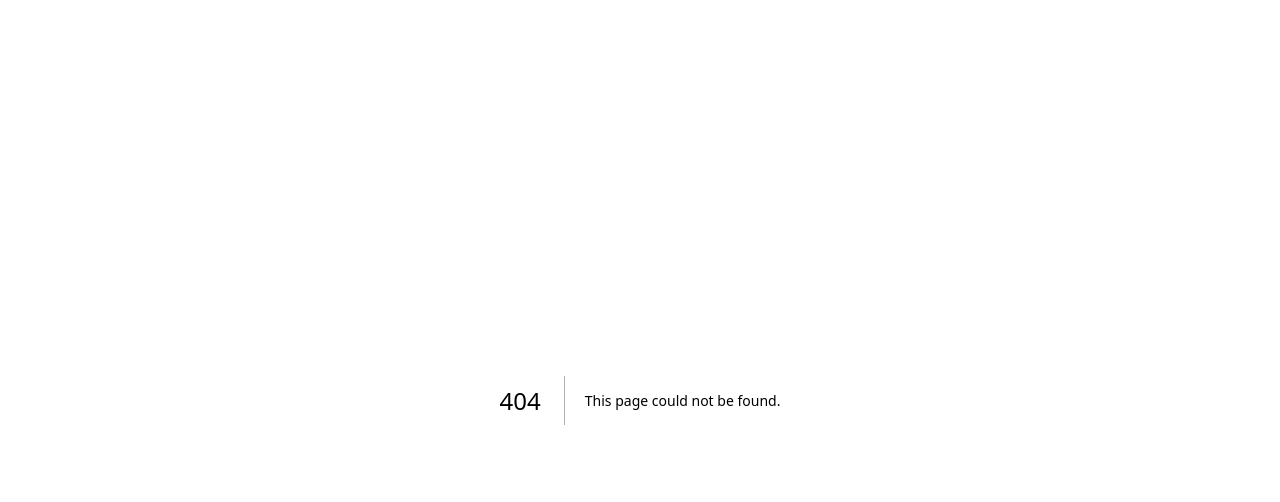
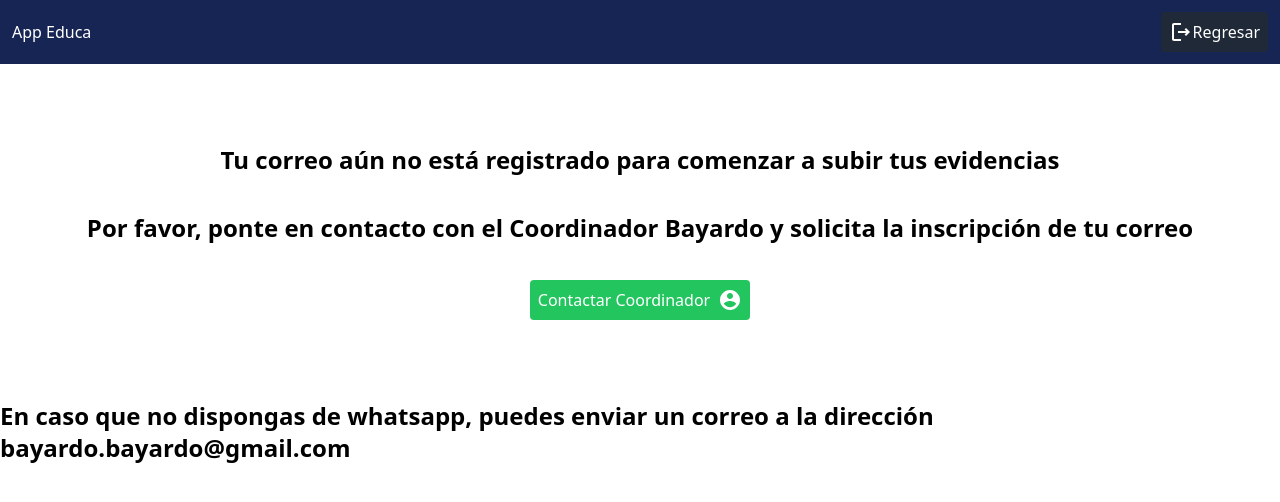
Before and after one commit to leyargo7/seguimiento-app, a Next.js app: page /info-register in a window 1280 px wide. Before the commit this address had no page. Shown: the top 502 px of the page. Built offline with nearby package versions, Linux system fonts and the light colour scheme.

Commit message:
actualizacion tarde 3 enero

```diff
--- a/src/app/dashboard/page.js
+++ b/src/app/dashboard/page.js
@@ -6,6 +6,7 @@ import Link from 'next/link'
 import { MdOutlineLogout } from 'react-icons/md'
 import CardDocument from '../../components/CardDocument'
 import ModalMain from '../../components/ModalMain'
+import { signOut } from 'next-auth/react'
 
 function DashboardPage() {
   const [documentUrl, setDocumentUrl] = useState('')
--- a/src/app/home/page.js
+++ b/src/app/home/page.js
@@ -4,24 +4,26 @@ import Link from 'next/link'
 import { signOut, useSession } from 'next-auth/react'
 import { MdOutlineLogout } from 'react-icons/md'
 import useStore from '../../store/useStore'
-import { useEffect } from 'react'
+import { use, useEffect } from 'react'
+import { useRouter } from 'next/navigation'
 
 const HomePage = () => {
 
   const { data: session } = useSession()
+  const router = useRouter()
 
-  // const dataRegistros = useStore((state) => state.dataRegistros)
-  // const allSedesData = useStore((state) => state.allSedesData)
-  // const allGestionsData = useStore((state) => state.allGestionsData)
-  // const allGradosData = useStore((state) => state.allGradosData)
-  // const allGruposData = useStore((state) => state.allGruposData)
+
   const userRole = useStore((state) => state.userRol)
+
+  const setUserRol = useStore((state) => state.setUserRol)
+  const dataDocentes = useStore((state) => state.dataDocentes)
 
   const setDataRegistros = useStore((state) => state.setDataRegistros)
   const setAllSedesData = useStore((state) => state.setAllSedesData)
   const setAllGestionsData = useStore((state) => state.setAllGestionsData)
   const setAllGradosData = useStore((state) => state.setAllGradosData)
   const setAllGruposData = useStore((state) => state.setAllGruposData)
+  const setDataDocentes = useStore((state) => state.setDataDocentes)
 
   useEffect(() => {
     const fetchData = async () => {
@@ -34,11 +36,24 @@ const HomePage = () => {
       setAllGestionsData(result.gestions)
       setAllGradosData(result.grados)
       setAllGruposData(result.grupos)
+      setDataDocentes(result.dataDocentes)
+
     }
 
     fetchData()
-  }, [setDataRegistros])
+  }, [setDataRegistros, setDataDocentes, ])
 
+
+  useEffect(() => {
+    if (session && dataDocentes.length > 0) {
+      const userRol = dataDocentes.find((user) => user.email === session.user.email);
+      if (!userRol) {
+        router.push('/info-register');
+      } else {
+        setUserRol(userRol.rol);
+      }
+    }
+  }, [session, dataDocentes, setUserRol, router]);
 
   return (
     <div>
--- /dev/null
+++ b/src/app/info-register/page.js
@@ -0,0 +1,76 @@
+"use client"
+import Link from 'next/link'
+import { useRouter } from 'next/navigation'
+import React from 'react'
+import { MdOutlineLogout } from 'react-icons/md'
+import {  signOut } from 'next-auth/react'
+
+const InfoRegisterPage = () => {
+
+  const router = useRouter()
+
+  const handleOut = () => {
+    signOut({
+      callbackUrl: '/',
+    })
+    localStorage.removeItem('my-store-educa')
+    router.push('/')
+  }
+
+  return (
+    <div>
+      <div className="flex justify-between p-3 bg-blue-950">
+        <div className='flex gap-6'>
+          <h1 className="place-content-center text-white">App Educa</h1>
+
+        </div>
+        <div className="flex gap-6">
+
+
+          <button
+            onClick={handleOut}
+            className="flex items-center bg-gray-800 text-white p-2 rounded"
+          >
+            <MdOutlineLogout size={24} />
+            Regresar
+          </button>
+        </div>
+      </div>
+      <div className='flex flex-col justify-center items-center pt-20'>
+        <h1 className='text-2xl font-bold mb-9'>
+          Tu correo aún no está registrado para comenzar a subir tus evidencias
+        </h1>
+        <h3 className='text-2xl font-bold mb-9'>
+          Por favor, ponte en contacto con el Coordinador Bayardo y solicita
+          la inscripción de tu correo
+        </h3>
+
+        <button className="bg-green-500 text-white p-2 rounded">
+          <Link
+            href="https://wa.me/573206923015"
+            className="flex items-center gap-2"
+            target="_blank"
+          >
+            <span>Contactar Coordinador</span>
+            <svg
+              xmlns="http://www.w3.org/2000/svg"
+              width="24"
+              height="24"
+              viewBox="0 0 24 24"
+              fill="currentColor"
+            >
+              <path d="M12 2C6.48 2 2 6.48 2 12s4.48 10 10 10 10-4.48 10-10S17.52 2 12 2zm0 3c1.66 0 3 1.34 3 3s-1.34 3-3 3-3-1.34-3-3 1.34-3 3-3zm0 14.2c-2.5 0-4.71-1.28-6-3.22.03-1.99 4-3.08 6-3.08 1.99 0 5.97 1.09 6 3.08-1.29 1.94-3.5 3.22-6 3.22z" />
+            </svg>
+          </Link>
+        </button>
+
+        <h3 className='text-2xl font-bold mt-20'>
+          En caso que no dispongas de whatsapp, puedes enviar un correo a la
+          dirección bayardo.bayardo@gmail.com
+        </h3>
+      </div>
+    </div>
+  )
+}
+
+export default InfoRegisterPage
--- a/src/components/CardDocument.jsx
+++ b/src/components/CardDocument.jsx
@@ -1,17 +1,76 @@
 import React from 'react'
+import { useRouter } from 'next/navigation'
+import useStore from '../store/useStore'
 
-const CardDocument = ({ selectedCategory, selectedSubCategory, url, onClick, grado, grupo, sede, jornada, docente }) => {
+import { FaTrashCanArrowUp } from 'react-icons/fa6'
+
+const CardDocument = ({
+  selectedCategory,
+  selectedSubCategory,
+  url,
+  onClick,
+  grado,
+  grupo,
+  sede,
+  jornada,
+  docente,
+  _id,
+}) => {
+
+  const router = useRouter()
+  const dataRegistros = useStore((state) => state.dataRegistros)
+  const setDataRegistros = useStore((state) => state.setDataRegistros)
+
+
+  const deleteDocument = async (id) => {
+    const baseUrl = process.env.NEXT_PUBLIC_API_URL
+    const response = await fetch(`${baseUrl}/delete-register/${id}`, {
+      method: 'DELETE',
+    })
+
+    if (response.ok) {
+      alert('Datos eliminados exitosamente')
+      //window.location.href = '/home'
+      router.push('/home')
+    } else {
+      const error = await response.json()
+      alert(`Error: ${error.message}`)
+    }
+
+    // actualiza el registro del estado
+    const newDataRegistros = dataRegistros.filter((user) => user._id !== id)
+    setDataRegistros(newDataRegistros)
+
+
+  }
+
+  const handleDeleteClick = (id) => {
+    const confirmed = window.confirm('¿Estás seguro de que deseas eliminar este registro?')
+    if (confirmed) {
+      deleteDocument(id)
+    }
+  }
+
   return (
+    <>
       <div className="card hover:cursor-pointer" onClick={() => onClick(url)}>
         <h3>Sede: {sede}</h3>
         <h3>Jornada: {jornada}</h3>
         <h3>Docente: {docente}</h3>
         <br />
-      <p className='bg-blue-300 text-black p-2 rounded'>{selectedCategory}</p>
-      <p className='bg-blue-200 text-black p-2 rounded'>{selectedSubCategory}</p>
+        <p className="bg-blue-300 text-black p-2 rounded">{selectedCategory}</p>
+        <p className="bg-blue-200 text-black p-2 rounded">
+          {selectedSubCategory}
+        </p>
         <p>{grado}</p>
+      </div>
+      <div className="flex justify-between">
         <p>{grupo}</p>
+        <button onClick={() => handleDeleteClick(_id)} className="rounded">
+          <FaTrashCanArrowUp size={24} />
+        </button>
       </div>
+    </>
   )
 }
 
--- a/src/components/HomeMain.jsx
+++ b/src/components/HomeMain.jsx
@@ -4,6 +4,7 @@ import CardDocument from './CardDocument'
 import ModalMain from './ModalMain'
 import useStore from '../store/useStore'
 import { useSession } from 'next-auth/react'
+
 
 const HomeMain = () => {
   const [documentUrl, setDocumentUrl] = useState('')
@@ -27,6 +28,7 @@ const HomeMain = () => {
     setDocumentUrl('')
     setIsModalOpen(false)
   }
+
 
   useEffect(() => {
     if (session) {
@@ -125,7 +127,9 @@ const HomeMain = () => {
               onClick={openDocument}
               grado={user.grado}
               grupo={user.grupo}
+              _id={user._id}
             />
+
           </div>
         ))}
       </div>
--- a/src/components/Slideshow.jsx
+++ b/src/components/Slideshow.jsx
@@ -1,4 +1,5 @@
 import { useState, useEffect } from "react";
+import Image from "next/image";
 
 const phrasesWithImages = [
   { text: "La evaluación es el puente entre la enseñanza y el aprendizaje, permitiendo identificar fortalezas y áreas de mejora.", image: "/images/evaluation1.jpg" },
@@ -24,14 +25,16 @@ export default function Slideshow() {
   }, []);
 
   return (
-    // <div style={{ textAlign: "center", padding: "20px" }}>
-    <div className="flex flex-col lg:flex-row gap-10 p-10">
-      <img
-        className="w-full max-h-96 object-cover"
+
+    <div className="flex flex-col items-center justify-center lg:flex-row gap-10 p-3">
+      <Image
+        className="w-6/12 rounded-lg"
+        width={400}
+        height={400}
         src={phrasesWithImages[currentIndex].image}
         alt={`Imagen ${currentIndex + 1}`}
       />
-      <p style={{fontSize: "1.8rem", fontStyle: "italic" }} className="text-center mt-20">
+      <p style={{fontSize: "1.8rem", fontStyle: "italic" }} className="text-center">
         {phrasesWithImages[currentIndex].text}
       </p>
     </div>
--- a/src/store/useStore.js
+++ b/src/store/useStore.js
@@ -11,6 +11,7 @@ const useStore = create(
       allGestionsData: [],
       allGradosData: [],
       allGruposData: [],
+      dataDocentes: [],
 
       emailUser:'',
       userRol: '',
@@ -19,6 +20,7 @@ const useStore = create(
       setAllGestionsData: (newData) => set({ allGestionsData: newData }),
       setAllGradosData: (newData) => set({ allGradosData: newData }),
       setAllGruposData: (newData) => set({ allGruposData: newData }),
+      setDataDocentes: (newData) => set({ dataDocentes: newData }),
 
       setEmailUser: (newEmail) => set({ emailUser: newEmail}),
       setUserRol: (newRol) => set({ userRol: newRol})
```
Lines whose indentation alone changed are shown as unchanged.
